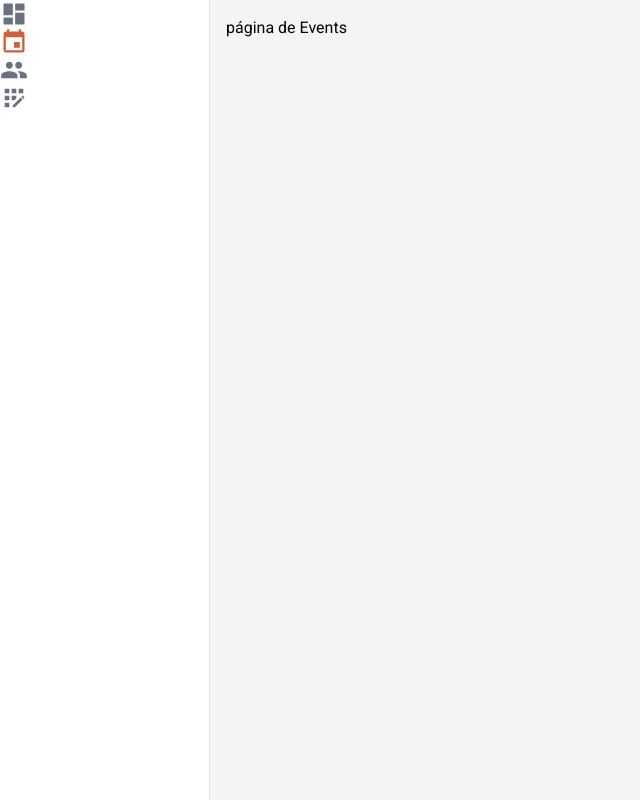
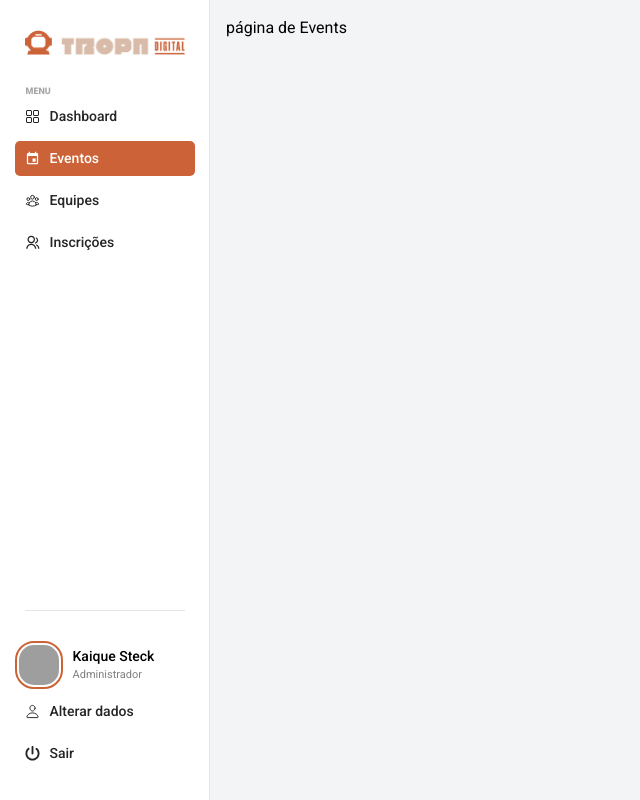
Before and after one commit to LucasMarmittCatarino/TropaDigital-FrontEnd-Test, a React (Vite) app: page /Events in a window 1280 px wide. Shown: the whole page, without its empty margins (0-640 px from the left). Built offline with nearby package versions, Linux system fonts and the light colour scheme; grey boxes are pictures that could not be loaded.

Commit message:
feat: finished sidenav

```diff
--- a/src/components/Sidebar/index.tsx
+++ b/src/components/Sidebar/index.tsx
@@ -1,52 +1,89 @@
 import { NavLink } from "react-router-dom";
-import { MdDashboard, MdEvent, MdGroup, MdAppRegistration } from "react-icons/md";
+import { MdEvent } from "react-icons/md";
+import { HiOutlineUserGroup } from "react-icons/hi2";
+import { RiGroupLine } from "react-icons/ri";
+import { RxDashboard } from "react-icons/rx";
+import { IoPersonOutline } from "react-icons/io5";
+import { FaPowerOff } from "react-icons/fa6";
+import ProfilePicture from '../../assets/ProfilePicture.png';
+import Logo from '../../assets/logo.png';
+import './styles.css';
 
 function Sidebar() {
+
+  const getNavbarClass = (isActive: boolean) => {
+    return `default-navbar ${isActive ? "checked-navbar" : "hover-navbar"}`;
+  };
+
   return (
-    <div className="w-[210px] h-screen bg-white border-r border-black/10 flex flex-col">
-
+    <div className="w-[210px] h-screen bg-white border-r border-black/10 flex flex-col items-center">
+      <img src={Logo} alt="Logo da empresa" className="w-[161px] h-[25px] my-[30px]"/>
+      <h1 className="w-[158px] text-[9px] text-[#A3A3A3] font-extrabold">MENU</h1>
       <div>
         <NavLink
           to="/Dashboard"
-          className={({ isActive }) =>
-            `mb-6 ${isActive ? "text-[#CC6237]" : "text-gray-500"}`
-          }
+          className={({ isActive }) => getNavbarClass(isActive)}
         >
-          <MdDashboard size={28} />
+          <RxDashboard size={15}/>
+          <p className="default-navbar-label">Dashboard</p>
         </NavLink>
 
         <NavLink
           to="/Events"
-          className={({ isActive }) =>
-            `mb-6 ${isActive ? "text-[#CC6237]" : "text-gray-500"}`
-          }
+          className={({ isActive }) => getNavbarClass(isActive)}
         >
-          <MdEvent size={28} />
+          <MdEvent size={15}/>
+          <p className="default-navbar-label">Eventos</p>
         </NavLink>
 
         <NavLink
           to="/Teams"
-          className={({ isActive }) =>
-            `mb-6 ${isActive ? "text-[#CC6237]" : "text-gray-500"}`
-          }
+          className={({ isActive }) => getNavbarClass(isActive)}
         >
-          <MdGroup size={28} />
+          <HiOutlineUserGroup size={15}/>
+          <p className="default-navbar-label">Equipes</p>
         </NavLink>
 
         <NavLink
           to="/Registration"
-          className={({ isActive }) =>
-            `mb-6 ${isActive ? "text-[#CC6237]" : "text-gray-500"}`
-          }
+          className={({ isActive }) => getNavbarClass(isActive)}
         >
-          <MdAppRegistration size={28} />
+          <RiGroupLine size={15}/>
+          <p className="default-navbar-label">Inscrições</p>
         </NavLink>
       </div>
 
-      <div>
+      <div className="flex flex-col items-center justify-center absolute bottom-0 w-[210px] h-[182px]">
+        <div className="absolute top-[-8px] w-[160px] h-[1px] bg-black/10"/>
+
+        <div className="w-[180px] flex items-center mb-[5px]">
+          <div className="p-[2px] border-[2px] border-[#CC6237] rounded-[19px] bg-white inline-block">
+            <img src={ProfilePicture} alt="Imagem do perfil" className="w-[40px] h-[40px] object-cover rounded-[15px]"/>
+          </div>
+
+          <div className="ml-[10px]">
+            <h1 className="font-medium text-black text-[14px]">Kaique Steck</h1>
+            <p className="font-normal text-black/50 text-[11px] ">Administrador</p>
+          </div>
+        </div>
+
+        <NavLink
+          to="/UpdateProfile"
+          className={({ isActive }) => getNavbarClass(isActive)}
+        >
+          <IoPersonOutline size={15}/>
+          <p className="default-navbar-label">Alterar dados</p>
+        </NavLink>
+
+        <NavLink
+          to="/"
+          className={({ isActive }) => getNavbarClass(isActive)}
+        >
+          <FaPowerOff size={15}/>
+          <p className="default-navbar-label">Sair</p>
+        </NavLink>
 
       </div>
-
     </div>
   );
 }
--- a/src/components/Sidebar/styles.css
+++ b/src/components/Sidebar/styles.css
@@ -0,0 +1,17 @@
+@import "tailwindcss";
+
+.default-navbar {
+    @apply flex w-[180px] h-[35px] items-center text-[#252525] mb-[7px] rounded-[5px] p-[10px]
+}
+
+.checked-navbar {
+    @apply bg-[#CC6237] text-white
+}
+
+.default-navbar:hover:not(.checked-navbar) {
+  @apply bg-[#f3f4f6];
+}
+
+.default-navbar-label {
+    @apply text-[14px] font-medium ml-[10px]
+}
--- /dev/null
+++ b/src/pages/UpdateProfile/index.tsx
@@ -0,0 +1,10 @@
+
+function UpdateProfile () {
+    return(
+        <>
+        <p> página de UpdateProfile</p>
+        </>
+    )
+}
+
+export default UpdateProfile;
--- a/src/routes/AppRoutes.tsx
+++ b/src/routes/AppRoutes.tsx
@@ -5,6 +5,7 @@ import MainLayout from '../layout/MainLayout';
 import Events from '../pages/Events';
 import Teams from '../pages/Teams';
 import Registration from '../pages/Registrations';
+import UpdateProfile from '../pages/UpdateProfile';
 
 export function AppRoutes() {
   return (
@@ -16,6 +17,7 @@ export function AppRoutes() {
         <Route path="Events" element={<Events />} />
         <Route path="Teams" element={<Teams />} />
         <Route path="Registration" element={<Registration />} />
+        <Route path="UpdateProfile" element={<UpdateProfile />} />
       </Route>
     </Routes>
   );
```
Also changed, not shown: src/pages/UpdateProfile/styles.css (added).
